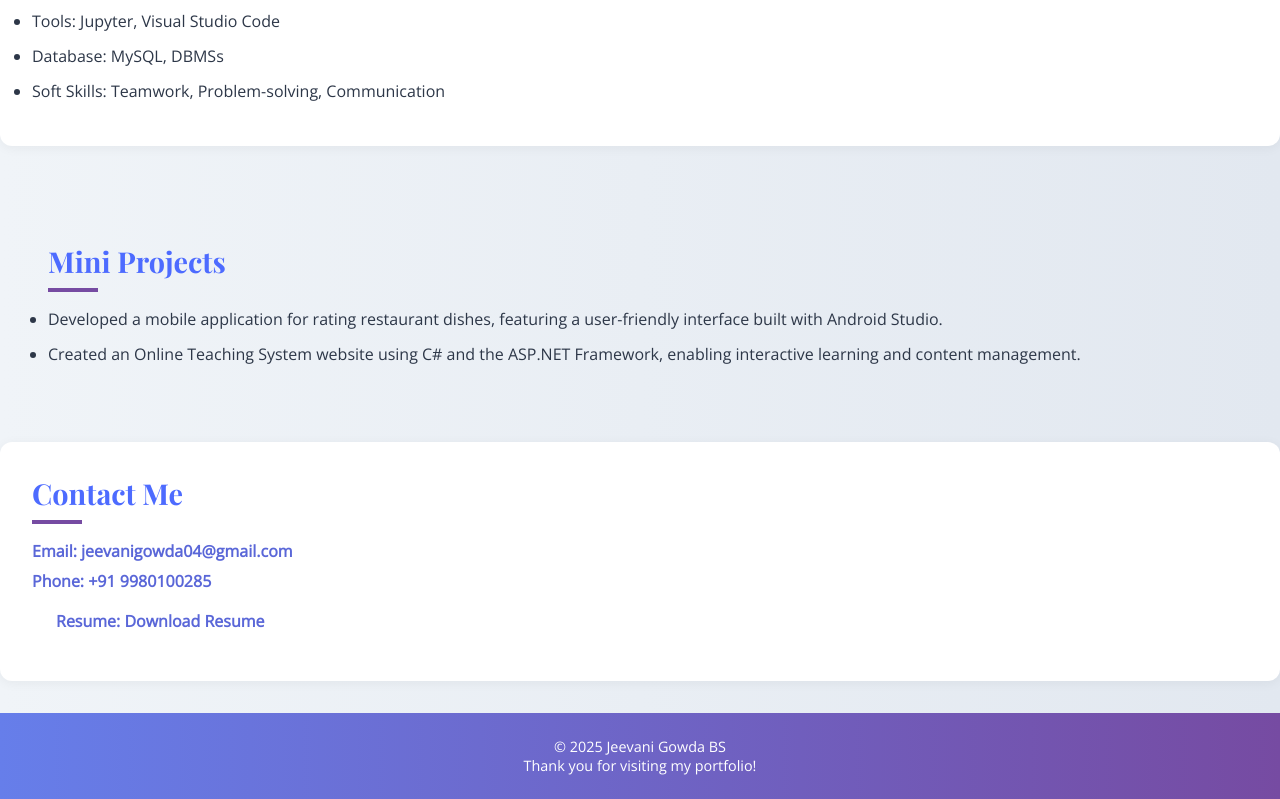
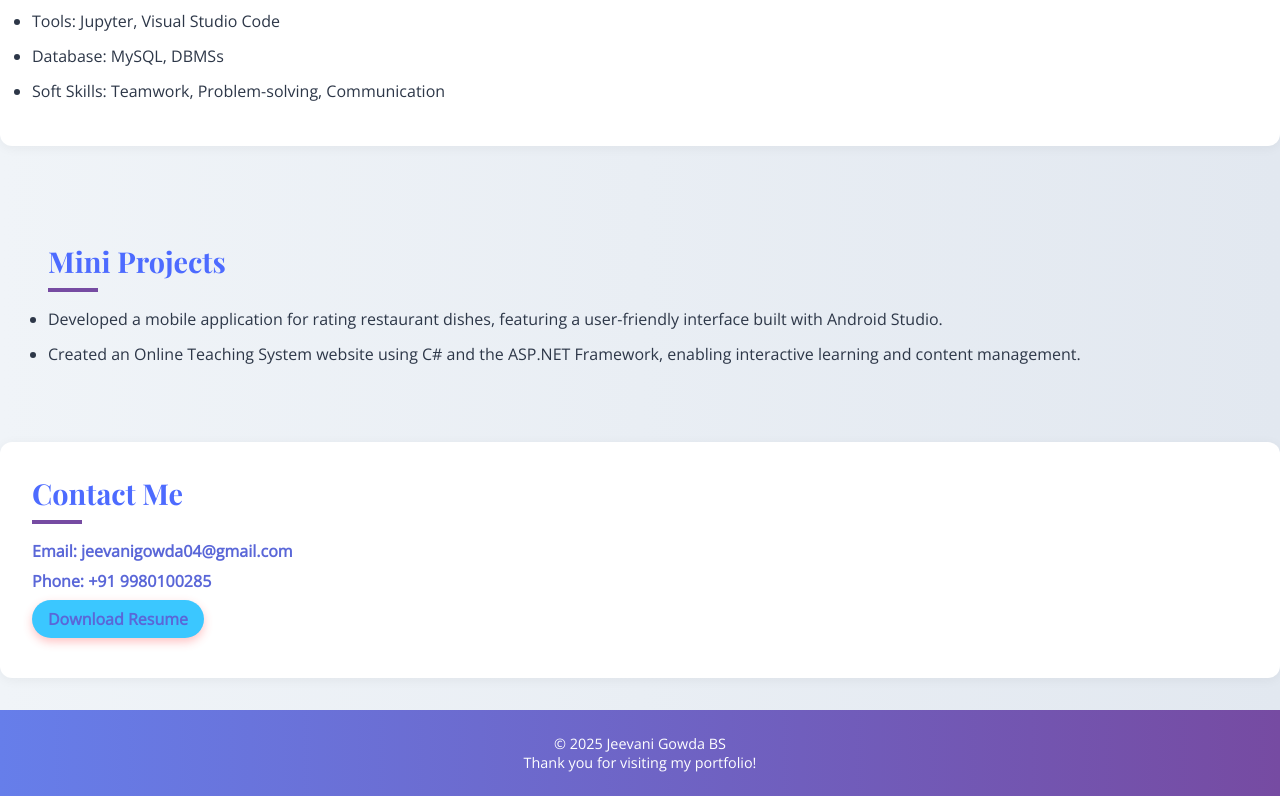
Before and after one commit to JeevaniGowda/jeevani-portfolio, a website: page index.html in a window 1280 px wide. Shown: the part 1358-2157 px from the top of the page. Drawn offline with nearby package versions, Linux system fonts and the light colour scheme.

Commit message:
changes made in index.html

```diff
--- a/index.html
+++ b/index.html
@@ -165,22 +165,27 @@
     }
 
     .resume-btn {
-      display: inline-block;
-      margin-top: 1rem;
-      padding: 0.6rem 1.5rem;
-      background-color: rgb(255, 255, 255);
-      color: #a24b4b;
-      border: none;
-      border-radius: 8px;
-      font-weight: bold;
-      text-decoration: none;
-      transition: background 0.3s, color 0.3s;
-    }
+  background-color: #3bc7ff; /* Vibrant red */
+  color: white;
+  padding: 0.5rem 1rem;       /* Smaller padding */
+  border: none;
+  border-radius: 25px;
+  font-weight: bold;
+  font-size: 1rem;
+  text-decoration: none;
+  transition: background-color 0.3s ease, transform 0.2s;
+  box-shadow: 0 4px 10px rgba(255, 59, 63, 0.3);
+  display: inline-block;
+  margin: 1rem auto;
+  text-align: center;
+  max-width: fit-content;
+}
+.resume-btn:hover {
+  background-color:#3bc7ff;
+  transform: scale(1.05);
+  box-shadow: 0 6px 18px rgba(217, 4, 41, 0.4);
+}
 
-    .resume-btn:hover {
-      background-color: #e2e8f0;
-      color: #d8975a;
-    }
   </style>
 </head>
 <body>
@@ -240,7 +245,9 @@
     <h2>Contact Me</h2>
     <a href="mailto:jeevanigowda04@gmail.com">Email: jeevanigowda04@gmail.com</a>
     <a href="tel:+919980100285">Phone: +91 9980100285</a>
-    <a href="files/Jeevani_Resume.pdf" download class="resume-btn">Resume: Download Resume</a>
+    <div style="text-align: center;">
+    <a href="files/Jeevani_Resume.pdf" download class="resume-btn">Download Resume</a>
+    </div>
   </section>
 
   <footer>
```
